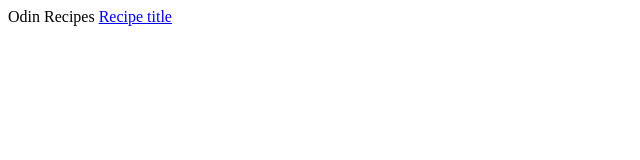
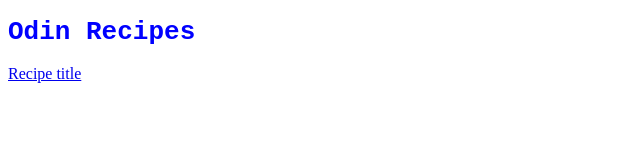
Before and after one commit to itzamritdev/odin-recipes, a plain HTML site: page index.html in a window 1280 px wide. Shown: the whole page, without its empty margins (0-640 px from the left). Drawn offline with Linux system fonts and the light colour scheme.

Commit message:
changed color and font of h1

```diff
--- a/index.html
+++ b/index.html
@@ -8,7 +8,7 @@
     <title>Recipes</title>
 </head>
 <body>
-    <hi>Odin Recipes</hi>
+    <h1>Odin Recipes</h1>
     <a href="recipes/lasagna.html">Recipe title</a>
 </body>
 </html>
--- a/styles.css
+++ b/styles.css
@@ -0,0 +1,4 @@
+h1 {
+    color: blue;
+    font-family:monospace;
+}
```
